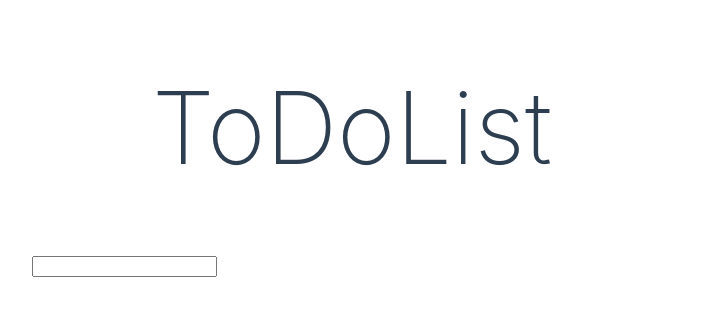
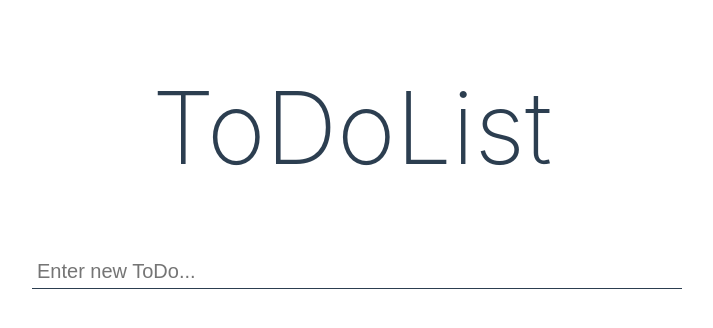
Before and after one commit to Swapnil-Ahirwar/ToDoList-App, a React (Create React App) app in the folder frontend/: page / in a window 1280 px wide. Shown: the top 328 px of the page, without its empty margins (288-1001 px from the left). Built offline with nearby package versions, Linux system fonts and the light colour scheme.

Commit message:
Added Input Css component

```diff
--- /dev/null
+++ b/frontend/src/components/ToDoForm.css
@@ -0,0 +1,9 @@
+form input{
+    width: 100%;
+    font-size: 20px;
+    color: #2c3e50;
+    border: none;
+    outline: none;
+    border-bottom: 1px solid #2c3e50;
+    padding: 5px;
+}
--- a/frontend/src/components/ToDoForm.jsx
+++ b/frontend/src/components/ToDoForm.jsx
@@ -1,7 +1,11 @@
+import './ToDoForm.css';
+
 const ToDoForm = () => {
+
+
     return (
-        <form>
-            <input />
+        <form className='form'>
+            <input placeholder='Enter new ToDo...'  />
         </form>
     );
 }
```
